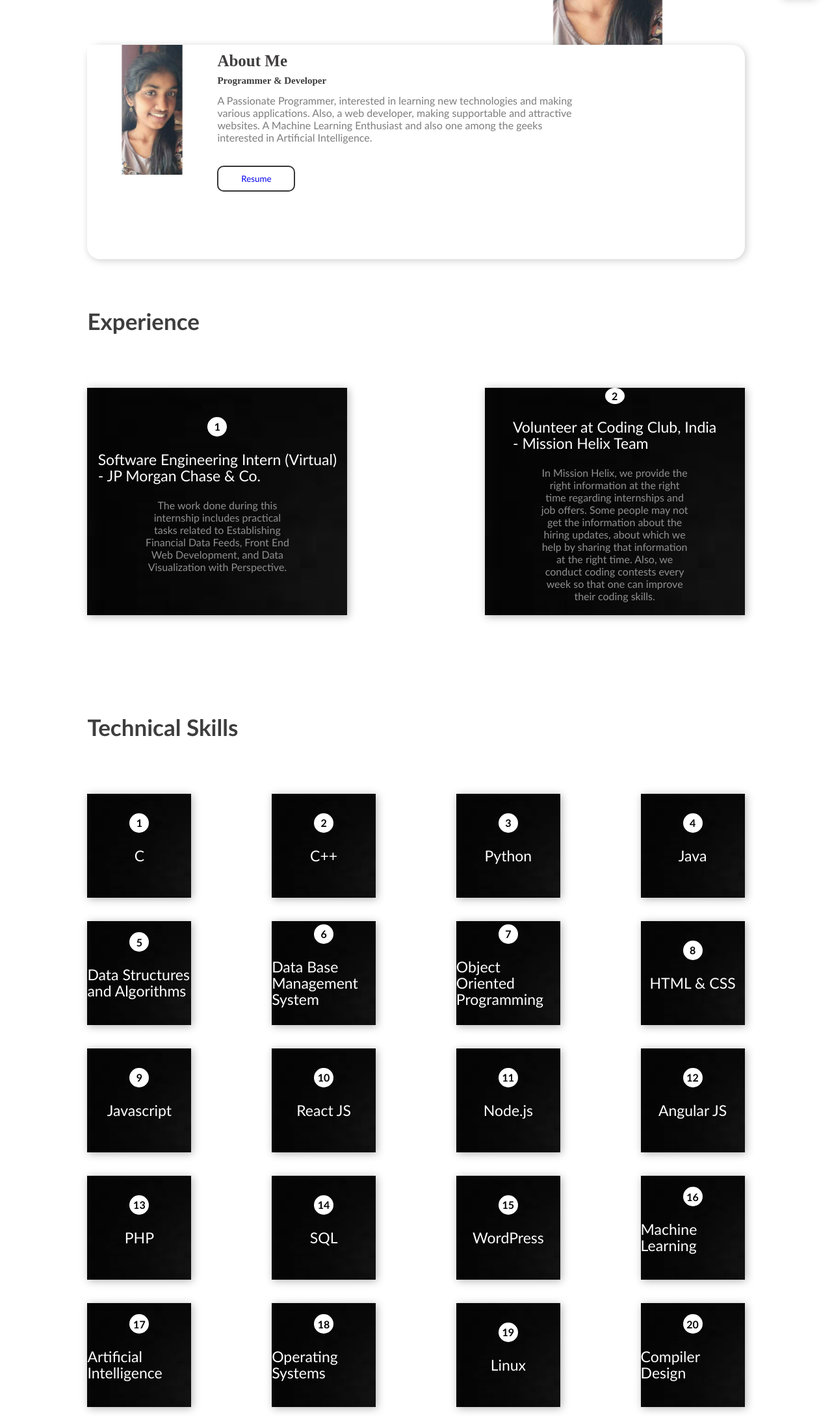
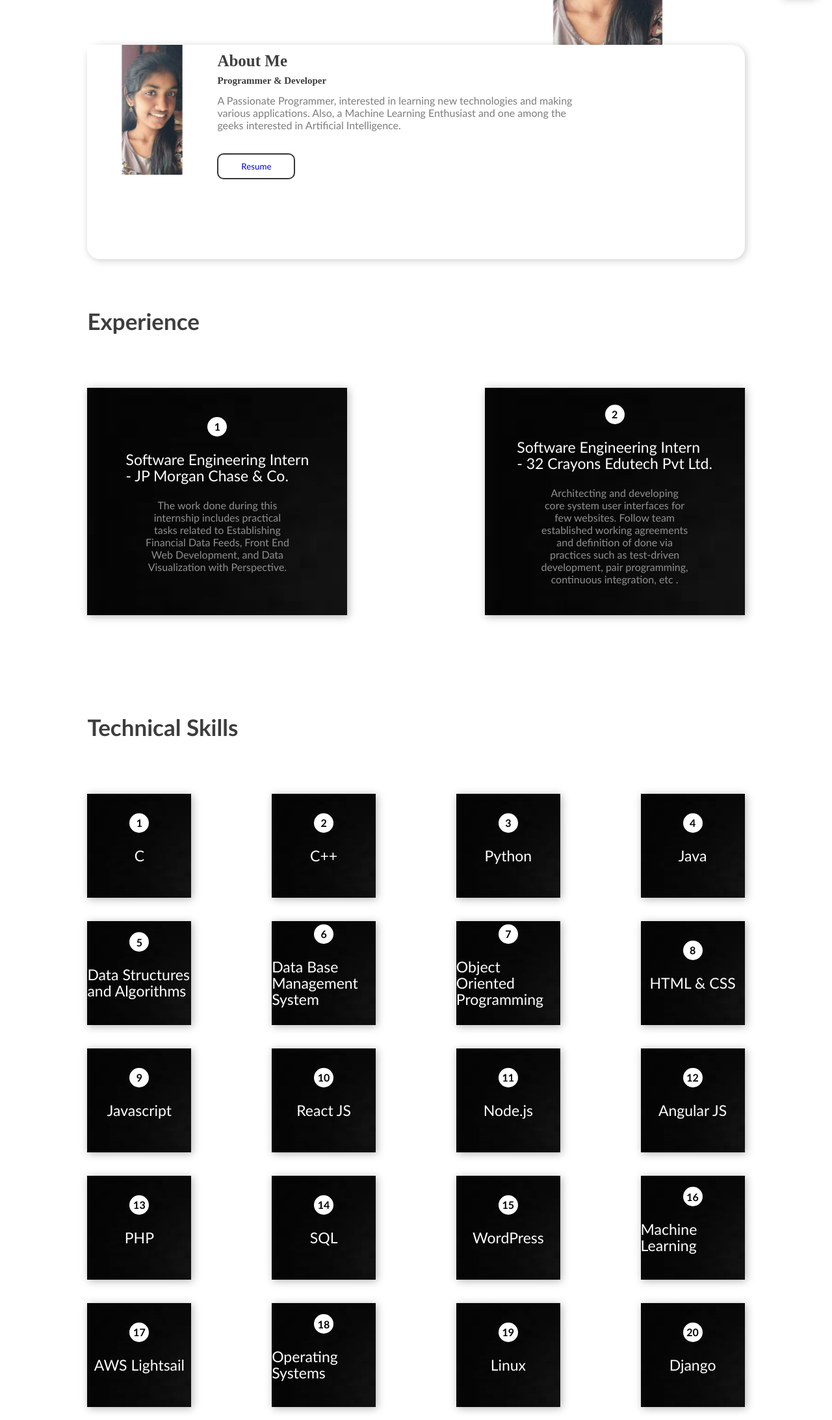
Before and after one commit to JKeerthi-21/Portfolio, a plain HTML site: page index.html in a window 1280 px wide. Shown: the part 611-2797 px from the top of the page at 65% size. Drawn offline with Linux system fonts and the light colour scheme.

Commit message:
Update index.html

```diff
--- a/index.html
+++ b/index.html
@@ -1,7 +1,7 @@
 <!DOCTYPE html>
 <html>
 <head>
-	<title>Keerthi Jonnala | Web Developer</title>
+	<title>Keerthi Jonnala</title>
 	<link rel="stylesheet" type="text/css" href="style.css">
 	<script src="https://kit.fontawesome.com/c5185b8de6.js" crossorigin="anonymous"></script>
 </head>
@@ -37,10 +37,10 @@
 		<div class="about-text">
 			<P>About Me</P>
 			<p>Programmer & Developer </p>
-			<p>A Passionate Programmer, interested in learning new technologies and making various applications. Also, a web developer, making supportable and attractive websites. A Machine Learning Enthusiast and also one among the geeks interested in Artificial Intelligence.</p>
+			<p>A Passionate Programmer, interested in learning new technologies and making various applications. Also, a Machine Learning Enthusiast and one among the geeks interested in Artificial Intelligence.</p>
 
 			<br>
-			<button class="down-cv"><a href="https://drive.google.com/file/d/1NZU8LvO-1n8n3RZNc6LK1JmqdRVjDViO/view?usp=sharing" target="_blank">Resume</a></button>
+			<button class="down-cv"><a href="https://drive.google.com/file/d/11gmIy3hx9YUaCGLoZYhl8KX2m6TlH_9h/view?usp=sharing" target="_blank">Resume</a></button>
 
 
 		</div>
@@ -57,7 +57,7 @@
 
 		<div class="box-1">
 			<span>1</span>
-			<p class="heading">Software Engineering Intern (Virtual) <br> - JP Morgan Chase & Co.</p>
+			<p class="heading">Software Engineering Intern<br> - JP Morgan Chase & Co.</p>
 			<p class="details">The work done during this internship includes practical tasks related to
 			Establishing Financial Data Feeds, Front End Web Development, and Data
 			Visualization with Perspective.
@@ -66,12 +66,10 @@
 		</div>
 		<div class="box-2">
 			<span>2</span>
-			<p class="heading">Volunteer at Coding Club, India<br> - Mission Helix Team</p>
-			<p class="details">In Mission Helix, we provide the right information at the right time
-			regarding internships and job offers. Some people may not get the
-			information about the hiring updates, about which we help by sharing
-			that information at the right time. Also, we conduct coding contests
-			every week so that one can improve their coding skills.</p>
+			<p class="heading">Software Engineering Intern<br> - 32 Crayons Edutech Pvt Ltd.</p>
+			<p class="details">Architecting and developing core system user interfaces for few websites.
+Follow team established working agreements and definition of done via practices such as test-driven development, pair programming, continuous integration, etc
+.</p>
 
 		</div>
 
@@ -194,7 +192,7 @@
 	<div class="box-container">
 		<div class="b-17">
 			<span>17</span>
-			<p class="heading">Artificial Intelligence</p>
+			<p class="heading">AWS Lightsail</p>
 		</div>
 
 		<div class="b-18">
@@ -209,7 +207,7 @@
 
 		<div class="b-20">
 			<span>20</span>
-			<p class="heading">Compiler Design</p>
+			<p class="heading">Django</p>
 		</div>
 
 	</div>
@@ -285,21 +283,23 @@
 
 	<div class="project" id="project"><p>Projects</p></div>
 
-	<p style="font-size: 25px; font-weight: bold;"> 1) Login-Registration Page using React JS </p>
+	<p style="font-size: 25px; font-weight: bold;"> 1) PathFinding Visualizer </p>
 
-	<p style="font-size: 20px">Created a basic sample Login Registration Page using React JS. Welcomes with a welcome message when registered and logged in through the same details.</p><br><br>
+	<p style="font-size: 20px">Depicts the shortest path between 2 nodes (starting and ending
+points on a grid) even with a barrier(which can be drawn in any shape),
+also through the other nodes(if drawn any) using Dijkstra's Algorithm.</p><br><br>
 
 
-	<button style="font-size: 20px; font-weight: bolder; border-radius: 20px; padding: 10px"><a href="https://github.com/JKeerthi-21/Sample-Login-Page" target="_blank">Complete Code</a></button>
+	<button style="font-size: 20px; font-weight: bolder; border-radius: 20px; padding: 10px"><a href="https://jkeerthi-21.github.io/Pathfinding-Visualizer/" target="_blank">Application</a></button>
 	<br><br><br><br><br><br><br><br>
 
 
-	<p style="font-size: 25px; font-weight: bold;"> 2) Sample Dynamic Webpage related to bike rentals. </p>
+	<p style="font-size: 25px; font-weight: bold;"> 2) Calculator </p>
 
-	<p style="font-size: 20px">Created a basic sample Login Registration Page using React JS. Welcomes with a welcome message when registered and logged in through the same details.</p><br><br>
+	<p style="font-size: 20px">Created a basic Calculator using Javascript. It performs all the basic mathematical operations.</p><br><br>
 
 
-	<button style="font-size: 20px; font-weight: bolder; border-radius: 20px; padding: 10px"><a href="https://github.com/JKeerthi-21/Sample-Dynamic-Web-Page" target="_blank">Complete Code</a></button>
+	<button style="font-size: 20px; font-weight: bolder; border-radius: 20px; padding: 10px"><a href="https://jkeerthi-21.github.io/Calculator/" target="_blank">Application</a></button>
 
 	<br><br><br><br>
 	<br><br><br><br>
```
